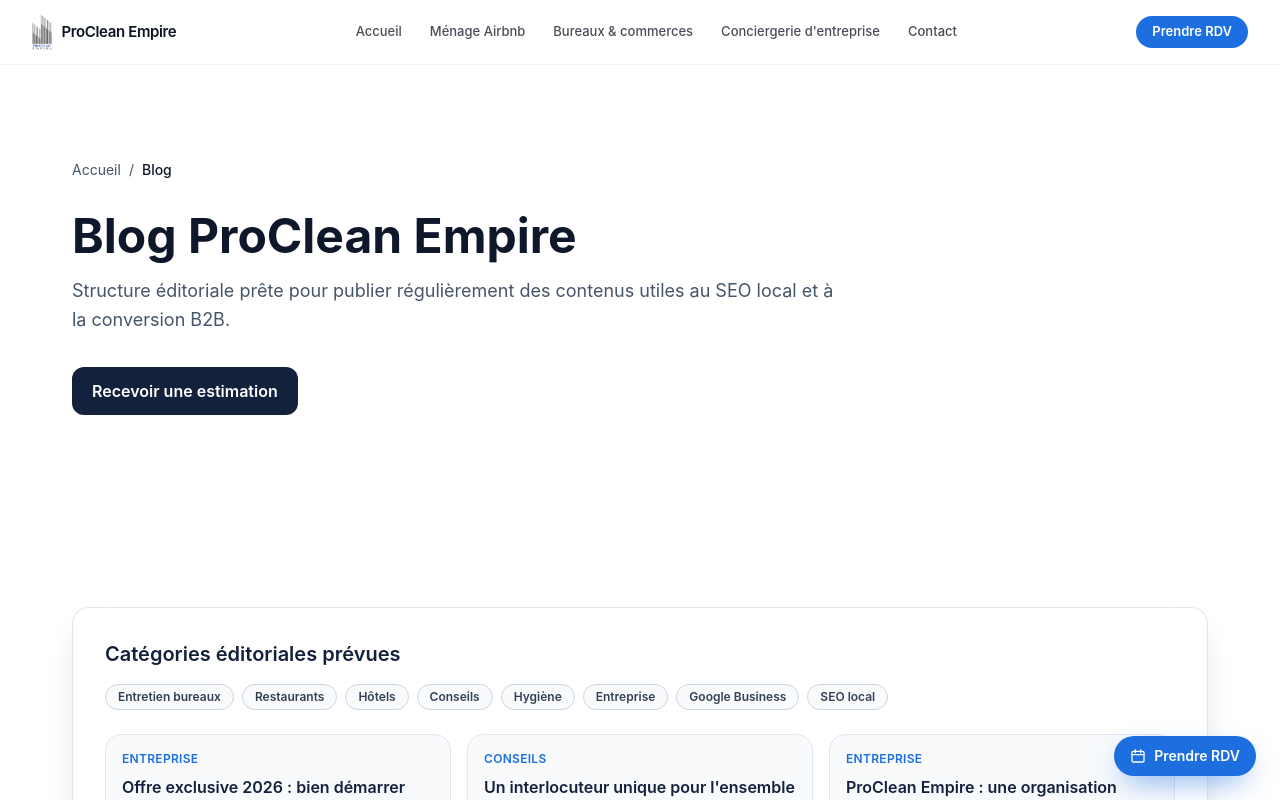
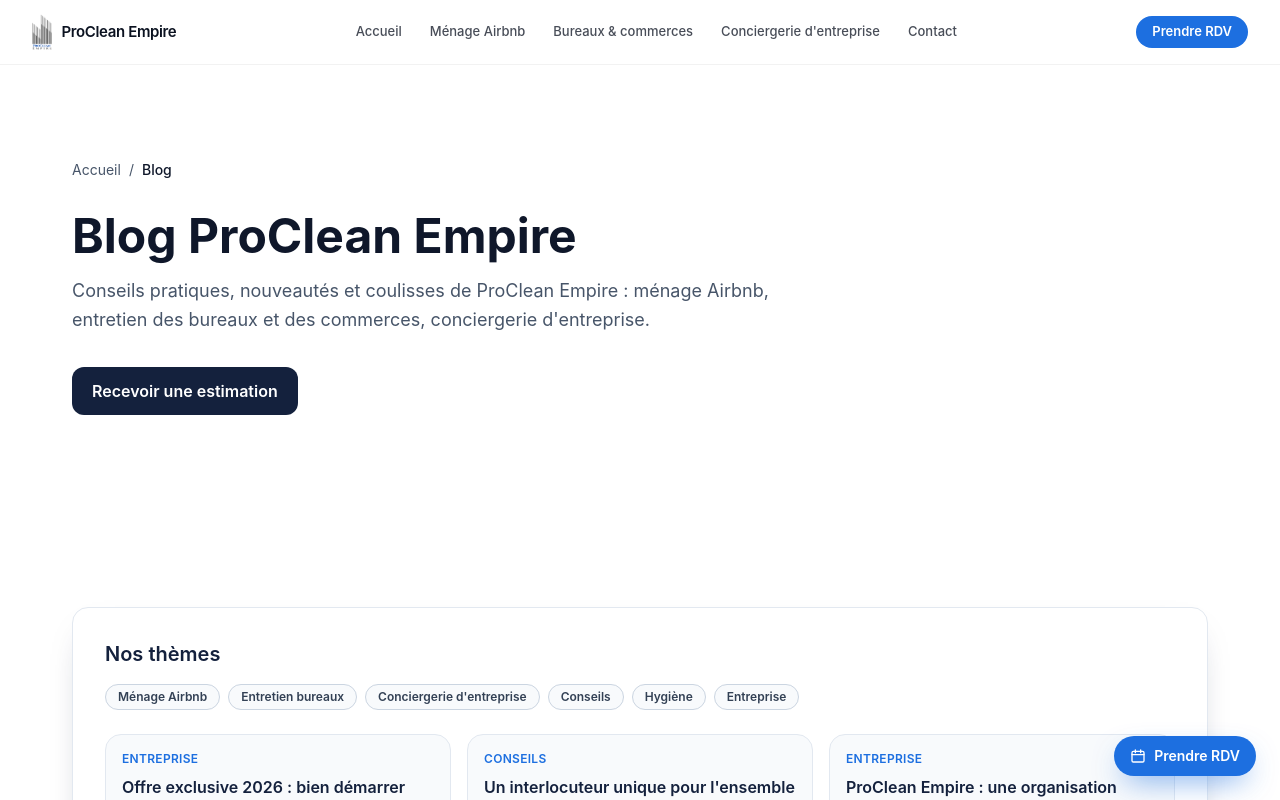
Before and after one commit to makayakevinh00-prog/https-procleanempire-multiservice.manus.space, a Next.js app: page /blog in a window 1280 px wide. Shown: the top 800 px of the page. Built offline with nearby package versions, Linux system fonts and the light colour scheme.

Commit message:
Blog : textes internes remplacés par des textes destinés aux visiteurs, thèmes alignés sur nos services (h)
Co-Authored-By: Claude Opus 5.5 <noreply@anthropic.com>
Claude-Session: https://claude.ai/code/session_0176bhL7vC38uLjREnC4yf38

```diff
--- a/app/blog/page.tsx
+++ b/app/blog/page.tsx
@@ -28,7 +28,7 @@ export default function BlogPage() {
       />
       <section className="section pt-0">
         <div className="card p-6 md:p-8">
-          <h2 className="text-xl font-semibold text-[#14213d]">Catégories éditoriales prévues</h2>
+          <h2 className="text-xl font-semibold text-[#14213d]">Nos thèmes</h2>
           <div className="mt-4 flex flex-wrap gap-2">
             {blogPageContent.categories.map((category) => (
               <span
--- a/lib/content/phase3.ts
+++ b/lib/content/phase3.ts
@@ -22,7 +22,9 @@ export type BlogCategory =
   | "Hygiène"
   | "Entreprise"
   | "Google Business"
-  | "SEO local";
+  | "SEO local"
+  | "Ménage Airbnb"
+  | "Conciergerie d'entreprise";
 
 export const videosPageContent = {
   title: "Vidéos ProClean Empire",
@@ -133,19 +135,17 @@ export const realisationsSectors = [
 export const blogPageContent = {
   title: "Blog ProClean Empire",
   description:
-    "Structure éditoriale prête pour publier régulièrement des contenus utiles au SEO local et à la conversion B2B.",
+    "Conseils pratiques, nouveautés et coulisses de ProClean Empire : ménage Airbnb, entretien des bureaux et des commerces, conciergerie d'entreprise.",
   categories: [
+    "Ménage Airbnb",
     "Entretien bureaux",
-    "Restaurants",
-    "Hôtels",
+    "Conciergerie d'entreprise",
     "Conseils",
     "Hygiène",
-    "Entreprise",
-    "Google Business",
-    "SEO local"
+    "Entreprise"
   ] as BlogCategory[],
   placeholder:
-    "[A REMPLIR PAR VOUS] Ajoutez vos articles réels (titre, extrait, catégorie, slug) pour éviter toute page fine."
+    "Nos premiers articles arrivent bientôt."
 };
 
 export type BlogPost = {
```
